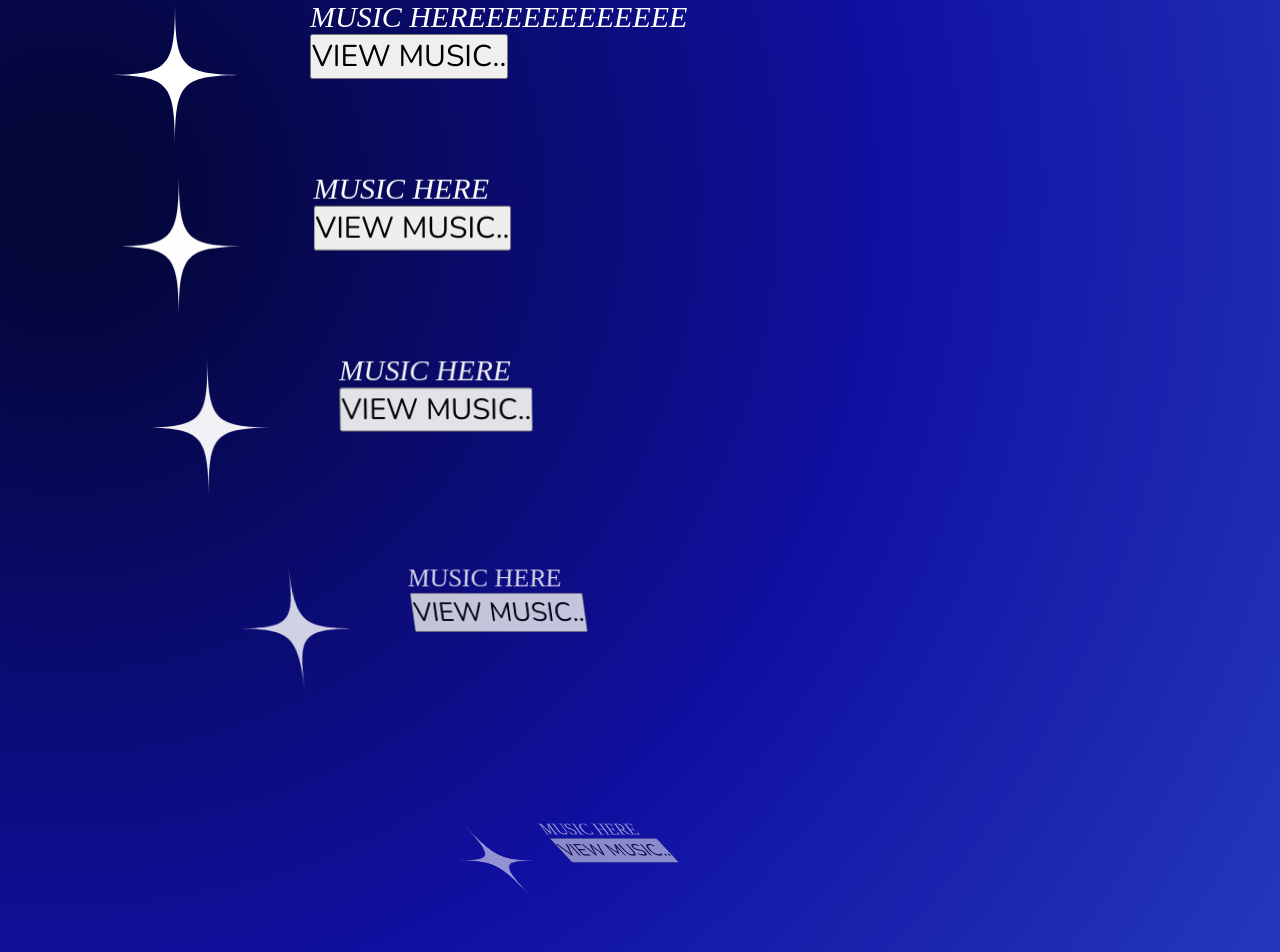
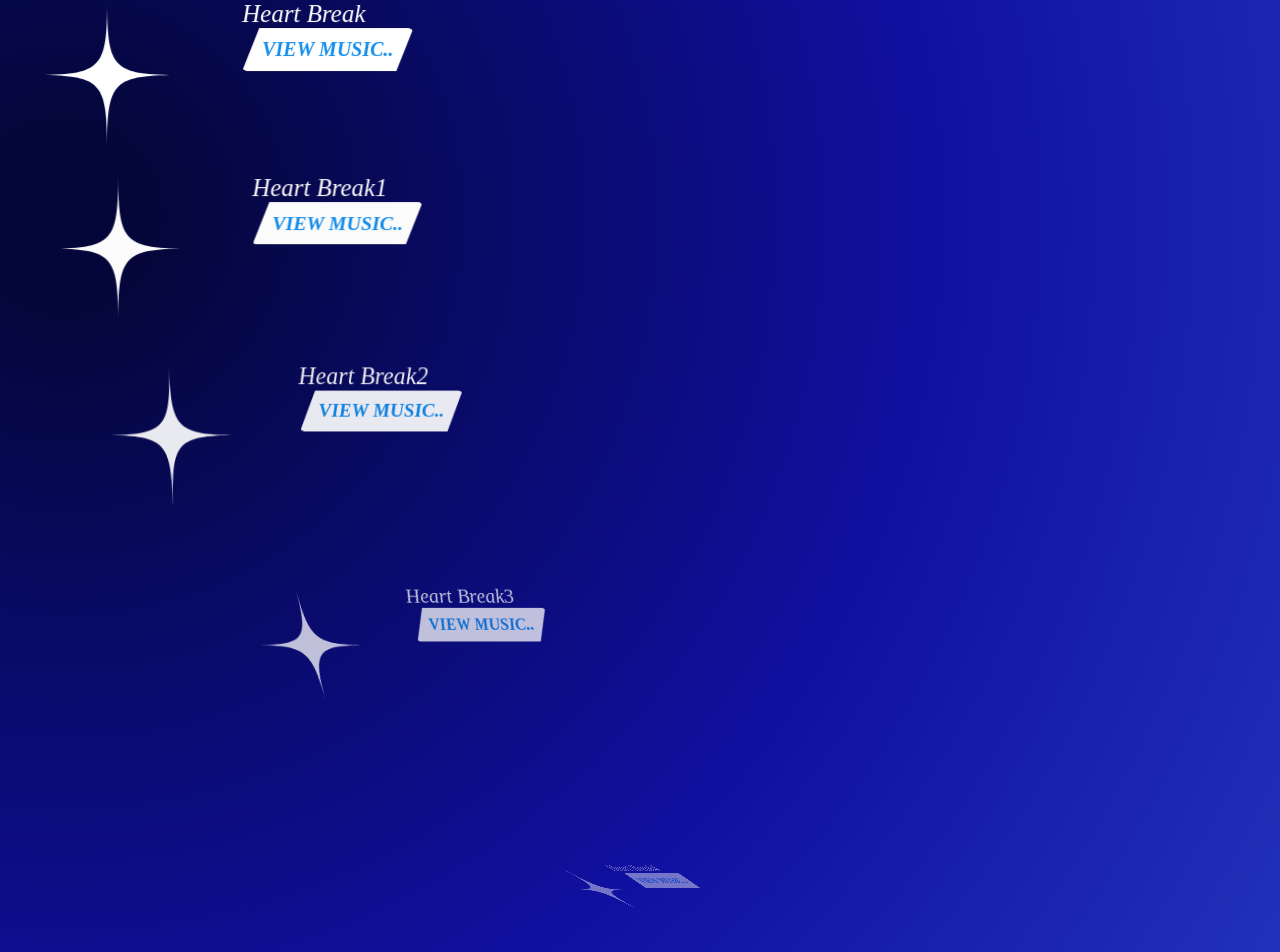
Before and after one commit to Edugiyuu/Rhythm_Tunes, a React (Vite) app in the folder frontend/: page /musics in a window 1280 px wide. Shown: the top 952 px of the page. Built offline with nearby package versions, Linux system fonts and the light colour scheme; a web font is replaced by a local one.

Commit message:
feat: added music view button to view the infos about the music

```diff
--- a/frontend/src/components/SelectMusic/SelectMusic.css
+++ b/frontend/src/components/SelectMusic/SelectMusic.css
@@ -1,6 +1,6 @@
 .SelectMusic {
   display: flex;
-  flex-direction: column;
+  flex-direction: row;
   align-items: start;
   font-family: "Rodin";
   font-style: italic;
@@ -8,8 +8,7 @@
   height: 100%;
   padding-bottom: 20%;
   width: 100%;
-  /* position: relative; */
-  background: rgb(246, 175, 10);
+  position: relative;
   background: radial-gradient(circle at 5% 15%, rgba(4, 6, 58, 1) 5%, rgba(16, 16, 160, 1) 50%, rgba(43, 68, 199, 1) 100%);
 }
 
@@ -18,16 +17,43 @@
   flex-direction: row;
   width: auto;
   height: auto;
+  margin-left: 5%;
 }
 
 .Music p {
-  font-size: 30px;
+  font-size: 25px;
 }
 .Music button {
-  font-family: "Nunito";
-  font-size: 30px;
+  font-family: "Nunito", sans-serif;
+  font-size: 20px;
+  font-weight: bold;
+  background: white;
+  color: #118eed;
+  font-style: italic;
+  font-family: "Rodin";
+  border: none;
+  border-radius: 5px;
+  padding: 10px 20px;
+  cursor: pointer;
+  transition: all 0.3s ease-in-out;
+  box-shadow: 3px 3px 10px rgba(0, 0, 0, 0.3);
+  clip-path: polygon(10% 0, 100% 0%, 90% 100%, 0% 100%);
 }
+
+.Music button:hover {
+  transform: scale(1.05);
+}
+
 .Music img {
  height: 150px;
  width: 150px;
+/*  border: 1px solid white; */
+ border-radius: 10px;
 }
+
+.AllMusics{
+  display: flex;
+  flex-direction: column;
+  width: 50%;
+  height: 100%;
+}
--- a/frontend/src/components/SelectMusic/SelectMusic.tsx
+++ b/frontend/src/components/SelectMusic/SelectMusic.tsx
@@ -1,82 +1,54 @@
-import { useEffect } from "react";
+import { useState } from "react";
 import { gsap } from "gsap";
 import { ScrollTrigger } from "gsap/ScrollTrigger";
 import "./SelectMusic.css";
+import { animations } from "./animations";
+import ViewMusic from "../ViewMusic/ViewMusic";
 
 gsap.registerPlugin(ScrollTrigger);
 
 const SelectMusic = () => {
-  useEffect(() => {
-    gsap.fromTo(
-      ".Music",
-      { opacity: 0.1, y: 200, x: 550,perspective: 200, scale: 0.7, rotationX: 100, rotationY: 100, },
-      {
-        opacity: 1,
-        x: 100,
-        y: 0,
-        rotationX: 0,
-        rotationY: 0,
-        duration: 1,
-        scale: 1,
-        ease: "power2.out",
-        stagger: 0.2,
-        scrollTrigger: {
-          trigger: ".SelectMusic",
-          start: "top 60%",
-          end: "bottom bottom",
-          scrub: 1.5,
-        },
-      }
-    );
-  }, []);
+  animations();
+
+  type Music = {
+    name: string;
+    author: string;
+    duration: number;
+  };
+
+  const [selectedMusic, setSelectedMusic] = useState<Music | null>(null);
+
+  const musics: Music[] = [
+    { name: "Heart Break", author: "Someone", duration: 100 },
+    { name: "Heart Break1", author: "Someone", duration: 100 },
+    { name: "Heart Break2", author: "Someone", duration: 100 },
+    { name: "Heart Break3", author: "Someone", duration: 80 },
+    { name: "Heart Break4", author: "Someone", duration: 60 },
+    { name: "Heart Break5", author: "Someone", duration: 120 },
+    { name: "Heart Break6", author: "Someone", duration: 120 },
+  ];
 
   return (
     <div className="SelectMusic">
-      <div>
+      <div className="AllMusics">
+        {musics.map((music) => (
           <div className="Music">
-            <img src="/star.svg" />
+            <img src="/star.svg" alt="music icon" />
             <div>
-              <p>MUSIC HEREEEEEEEEEEEE</p>
-              <button>VIEW MUSIC..</button>
+              <p>{music.name}</p>
+              <button onClick={() => setSelectedMusic(music)}>VIEW MUSIC..</button>
             </div>
           </div>
-          <div className="Music">
-            <img src="/star.svg" />
-            <div>
-              <p>MUSIC HERE</p>
-              <button>VIEW MUSIC..</button>
-            </div>
-          </div>
-          <div className="Music">
-            <img src="/star.svg" />
-            <div>
-              <p>MUSIC HERE</p>
-              <button>VIEW MUSIC..</button>
-            </div>
-          </div>
-          <div className="Music">
-            <img src="/star.svg" />
-            <div>
-              <p>MUSIC HERE</p>
-              <button>VIEW MUSIC..</button>
-            </div>
-          </div>
-          <div className="Music">
-            <img src="/star.svg" />
-            <div>
-              <p>MUSIC HERE</p>
-              <button>VIEW MUSIC..</button>
-            </div>
-          </div>
-          <div className="Music">
-            <img src="/star.svg" />
-            <div>
-              <p>MUSIC HERE</p>
-              <button>VIEW MUSIC..</button>
-            </div>
-          </div>
+        ))}
+      </div>
 
-      </div>
+      {selectedMusic && (
+        <ViewMusic
+          musicName={selectedMusic.name}
+          author={selectedMusic.author}
+          duration={selectedMusic.duration}
+        />
+      )}
     </div>
   );
 };
--- a/frontend/src/components/SelectMusic/animations.ts
+++ b/frontend/src/components/SelectMusic/animations.ts
@@ -1,4 +1,4 @@
-import React, { useEffect } from 'react'
+import { useEffect } from 'react'
 import { gsap } from "gsap";
 import { ScrollTrigger } from "gsap/ScrollTrigger";
 export const animations = () => {
@@ -8,23 +8,26 @@ export const animations = () => {
     useEffect(() => {
         gsap.fromTo(
             ".Music",
-            { opacity: 0.1, y: 200, x: 450, perspective: 200, scale: 0.5, rotationX: 100, rotationY: 100, },
+            { opacity: 0.1, y: 200, x: 550, perspective: 200, scale: 0.7, rotationX: 100, rotationY: 100, },
             {
                 opacity: 1,
-                x: -50,
+                x: 0,
                 y: 0,
                 rotationX: 0,
                 rotationY: 0,
                 duration: 1,
+                scale: 1,
                 ease: "power2.out",
                 stagger: 0.2,
                 scrollTrigger: {
                     trigger: ".SelectMusic",
-                    start: "top center",
+                    start: "top 60%",
                     end: "bottom bottom",
                     scrub: 1.5,
                 },
             }
         );
+        console.log("animação pronta");
+
     }, []);
 }
--- /dev/null
+++ b/frontend/src/components/ViewMusic/ViewMusic.css
@@ -0,0 +1,76 @@
+.ViewMusic{
+    display: flex;
+    font-family: "Nunito";
+    position: fixed;
+    width: 50%;
+    height: 70%;
+    margin: 20px;
+    margin-left: 50%;
+}
+
+.Infos{
+    display: flex;
+    flex-direction: column;
+    align-items: center;
+    justify-content: end;
+    align-content: center;
+    font-family: "Nunito";
+    width: 100%;
+    height: 100%;
+    clip-path: polygon(25% 0%, 100% 0%, 100% 100%, 0% 100%);
+    background-color: white;
+    gap: 20px;
+
+}
+
+.ViewMusic p{
+    color: black;
+}
+.ViewMusic img{
+    margin-left: 9%;
+    border-radius: 5px;
+    width: 30%;
+    min-width: 150px;
+    height: 40%;
+}
+
+.StartMusicBox {
+    background-color: rgb(33, 33, 33);
+    width: 100%;
+    height: 15%;
+
+    display: flex;
+    justify-content: center;
+    align-items: center;
+
+}
+
+.StartMusic{
+    color: rgb(255, 255, 255);
+    text-decoration: none;
+}
+
+@media (max-width: 1024px) {
+    .Infos{
+        height: 80%;
+        gap: 10px;
+        align-items: center;
+
+    align-content: center;
+    }
+    .ViewMusic img{
+        max-height: 160px;
+    }
+
+}
+
+
+@media (max-width: 568px) {
+    .Infos{
+        display: none;
+    }
+    .ViewMusic img{
+        max-height: 160px;
+    }
+
+}
--- /dev/null
+++ b/frontend/src/components/ViewMusic/ViewMusic.tsx
@@ -0,0 +1,34 @@
+import { useEffect } from 'react';
+import { animations } from './animations'; // Importa a função de animação
+import './ViewMusic.css';
+import CustomLink from '../../utils/CustomLink';
+
+type ViewMusicProps = {
+    musicName: string;
+    author: string;
+    duration: number;
+};
+
+const ViewMusic = ({ musicName, author, duration }: ViewMusicProps) => {
+    const triggerAnimation = animations();
+
+    useEffect(() => {
+        triggerAnimation();
+    }, [triggerAnimation]);
+
+    return (
+        <div className="ViewMusic">
+            <div className='Infos'>
+                <img src="./imgs/P4G.png" alt="" />
+                <p>Music Name: {musicName}</p>
+                <p>Author: {author}</p>
+                <p>Duration in secs: {duration}</p>
+                <div className='StartMusicBox'>
+                <CustomLink to="/select-music" title='START!' className='StartMusic' />
+                </div>
+            </div>
+        </div>
+    );
+};
+
+export default ViewMusic;
--- /dev/null
+++ b/frontend/src/components/ViewMusic/animations.ts
@@ -0,0 +1,35 @@
+import { gsap } from "gsap";
+
+export const animations = () => {
+
+  const triggerAnimation = () => {
+    gsap.to('.ViewMusic', {
+        y: "+=3",
+        duration: 0.8,
+        repeat: -1,
+        yoyo: true,
+        ease: "power1.inOut",
+    });
+    gsap.fromTo(
+      ".ViewMusic",
+      {
+        opacity: 1,
+        y: 0,
+        x: 550,
+        scale: 0.7,
+      },
+      {
+        opacity: 1,
+        x: 0,
+        y: 0,
+        rotationX: 0,
+        rotationY: 0,
+        duration: 0.6,
+        scale: 1,
+        ease: "power4.out",
+        stagger: 0.2,
+      }
+    );
+  };
+  return triggerAnimation;
+};
```
Also changed, not shown: 1 other file (tests, documents, lock files or other folders).
